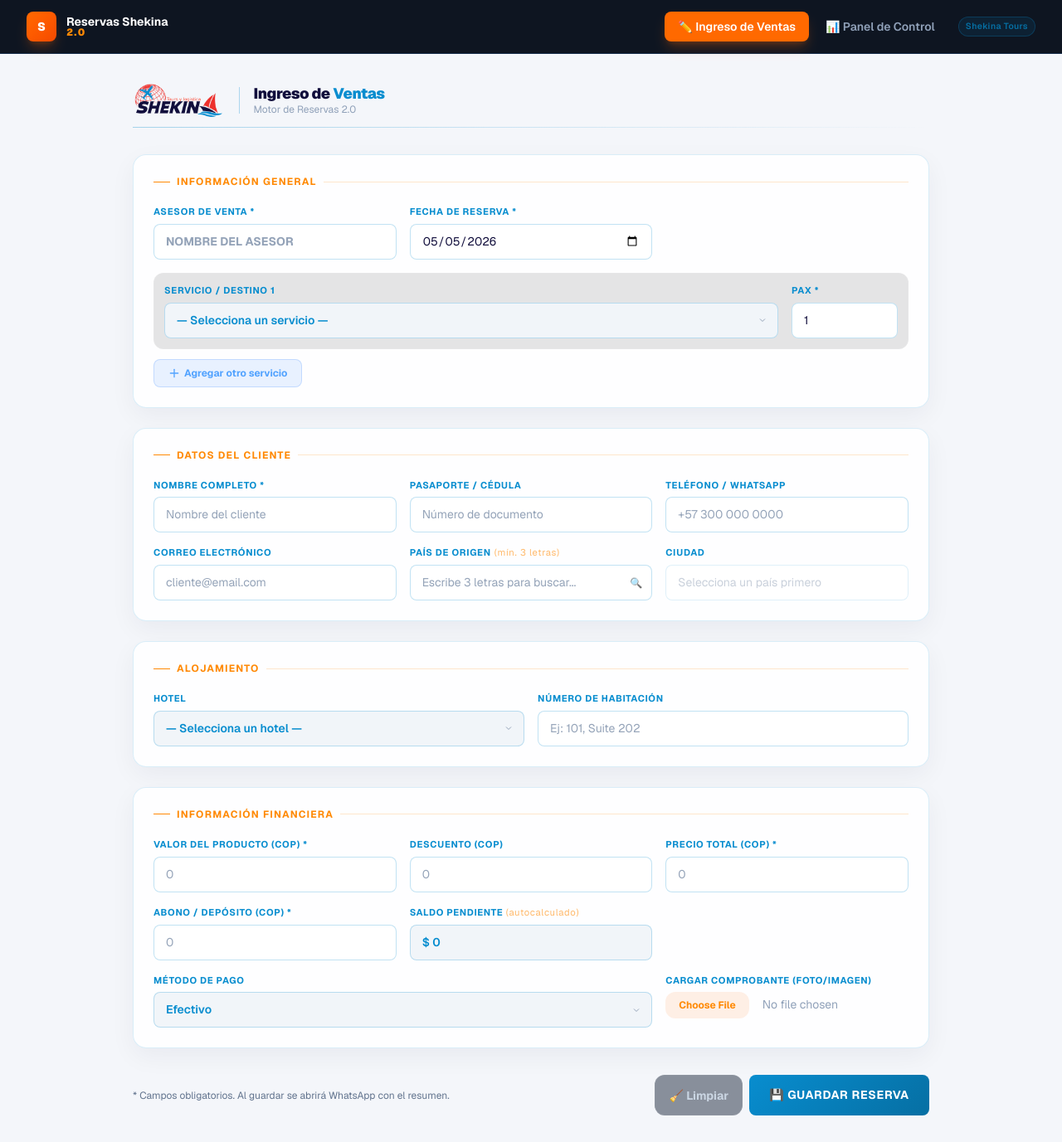
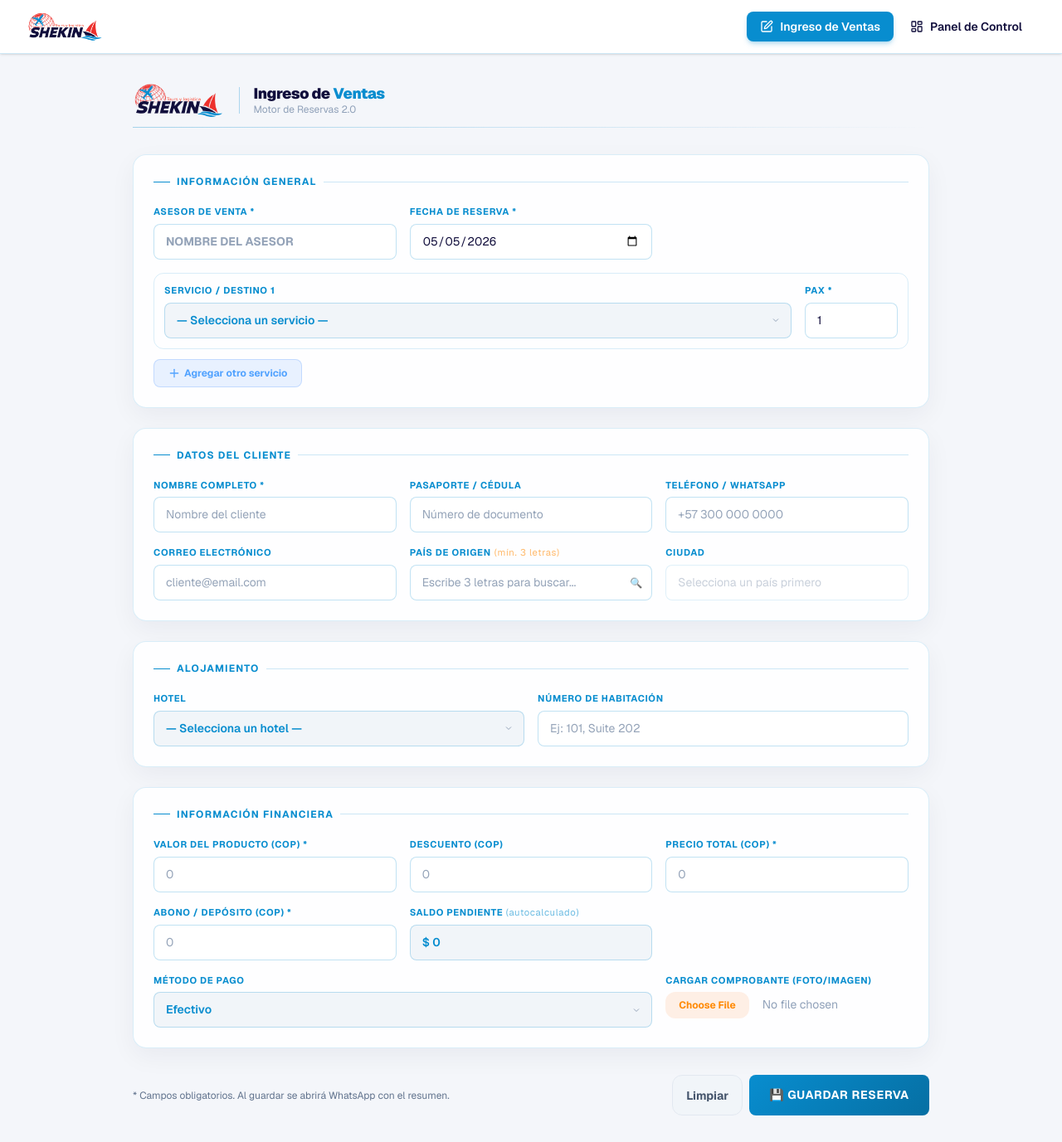
Before and after one commit to JCshekin17/Digitacion_shekina, a Next.js app: page /ventas in a window 1280 px wide. Shown: the whole page at 83% size. Built offline with nearby package versions, Linux system fonts and the light colour scheme.

Commit message:
feat(responsive): full light-mode responsive overhaul - navbar, form sections, dashboard KPIs and tabs all use Shekina brand colors with proper text contrast

```diff
--- a/src/components/Navbar.tsx
+++ b/src/components/Navbar.tsx
@@ -3,105 +3,92 @@
 import { useState } from 'react'
 import Link from 'next/link'
 import { usePathname } from 'next/navigation'
+import Image from 'next/image'
+import { LayoutDashboard, PenSquare, Menu, X } from 'lucide-react'
 
 export default function Navbar() {
   const pathname = usePathname()
   const [menuOpen, setMenuOpen] = useState(false)
 
+  const navLinks = [
+    { href: '/ventas',    label: 'Ingreso de Ventas', shortLabel: 'Ventas',    icon: <PenSquare className="w-4 h-4" /> },
+    { href: '/dashboard', label: 'Panel de Control',  shortLabel: 'Dashboard', icon: <LayoutDashboard className="w-4 h-4" /> },
+  ]
+
   return (
-    <nav className="sticky top-0 z-50 border-b border-[rgba(37,99,168,0.3)] bg-[rgba(7,14,26,0.97)] backdrop-blur-md">
+    <nav className="sticky top-0 z-50 border-b border-[#088DCF]/20 bg-white/95 backdrop-blur-md shadow-sm">
       <div className="max-w-7xl mx-auto px-4 sm:px-6 lg:px-8">
         <div className="flex items-center justify-between h-14 sm:h-16">
 
-          {/* Logo / Brand */}
-          <div className="flex items-center gap-2 sm:gap-3">
-            <div className="w-8 h-8 sm:w-9 sm:h-9 rounded-lg bg-gradient-to-br from-orange-500 to-orange-600 flex items-center justify-center shadow-lg shadow-orange-500/25 flex-shrink-0">
-              <span className="text-white font-black text-sm">S</span>
-            </div>
-            <div>
-              <p className="text-white font-bold text-xs sm:text-sm leading-none">Reservas Shekina</p>
-              <p className="text-orange-400 font-black text-xs leading-none tracking-widest">2.0</p>
-            </div>
-          </div>
+          {/* Logo */}
+          <Link href="/" className="flex-shrink-0">
+            <Image
+              src="/shekina-logo.png"
+              alt="Shekina Tours y Logística"
+              width={130}
+              height={48}
+              priority
+              className="object-contain h-8 sm:h-10 w-auto"
+            />
+          </Link>
 
           {/* Desktop Navigation */}
           <div className="hidden sm:flex items-center gap-1">
+            {navLinks.map((link) => (
               <Link
-              href="/ventas"
-              className={`px-3 sm:px-4 py-2 rounded-lg text-xs sm:text-sm font-semibold transition-all duration-200 ${
-                pathname === '/ventas'
-                  ? 'bg-orange-500 text-white shadow-lg shadow-orange-500/25'
-                  : 'text-slate-400 hover:text-white hover:bg-white/5'
+                key={link.href}
+                href={link.href}
+                className={`flex items-center gap-2 px-3 sm:px-4 py-2 rounded-lg text-xs sm:text-sm font-semibold transition-all duration-200 ${
+                  pathname === link.href
+                    ? 'bg-[#088DCF] text-white shadow-md shadow-[#088DCF]/25'
+                    : 'text-[#110E3C] hover:bg-[#088DCF]/10 hover:text-[#088DCF]'
                 }`}
               >
-              ✏️ <span className="hidden md:inline">Ingreso de </span>Ventas
+                {link.icon}
+                <span className="hidden md:inline">{link.label}</span>
+                <span className="md:hidden">{link.shortLabel}</span>
               </Link>
-            <Link
-              href="/dashboard"
-              className={`px-3 sm:px-4 py-2 rounded-lg text-xs sm:text-sm font-semibold transition-all duration-200 ${
-                pathname === '/dashboard'
-                  ? 'bg-orange-500 text-white shadow-lg shadow-orange-500/25'
-                  : 'text-slate-400 hover:text-white hover:bg-white/5'
-              }`}
-            >
-              📊 <span className="hidden md:inline">Panel de </span>Control
-            </Link>
-            <span className="badge badge-blue hidden lg:inline-block ml-2">Shekina Tours</span>
+            ))}
           </div>
 
           {/* Mobile hamburger */}
           <button
-            className="sm:hidden p-2 rounded-lg text-slate-400 hover:text-white hover:bg-white/5 transition-colors"
+            className="sm:hidden p-2 rounded-lg text-[#110E3C] hover:bg-[#088DCF]/10 transition-colors"
             onClick={() => setMenuOpen((v) => !v)}
             aria-label="Abrir menú"
           >
-            {menuOpen ? (
-              <svg className="w-5 h-5" fill="none" viewBox="0 0 24 24" stroke="currentColor">
-                <path strokeLinecap="round" strokeLinejoin="round" strokeWidth={2} d="M6 18L18 6M6 6l12 12" />
-              </svg>
-            ) : (
-              <svg className="w-5 h-5" fill="none" viewBox="0 0 24 24" stroke="currentColor">
-                <path strokeLinecap="round" strokeLinejoin="round" strokeWidth={2} d="M4 6h16M4 12h16M4 18h16" />
-              </svg>
-            )}
+            {menuOpen
+              ? <X className="w-5 h-5" />
+              : <Menu className="w-5 h-5" />
+            }
           </button>
         </div>
       </div>
 
       {/* Mobile menu dropdown */}
       {menuOpen && (
-        <div className="sm:hidden border-t border-[rgba(37,99,168,0.2)] bg-[rgba(7,14,26,0.98)]">
+        <div className="sm:hidden border-t border-[#088DCF]/15 bg-white shadow-lg">
           <div className="px-4 py-3 space-y-1">
+            {navLinks.map((link) => (
               <Link
-              href="/ventas"
+                key={link.href}
+                href={link.href}
                 onClick={() => setMenuOpen(false)}
                 className={`flex items-center gap-3 px-4 py-3 rounded-xl text-sm font-semibold transition-all duration-200 ${
-                pathname === '/ventas'
-                  ? 'bg-orange-500/15 text-orange-400 border border-orange-500/30'
-                  : 'text-slate-300 hover:text-white hover:bg-white/5'
+                  pathname === link.href
+                    ? 'bg-[#088DCF]/10 text-[#088DCF] border border-[#088DCF]/30'
+                    : 'text-[#110E3C] hover:text-[#088DCF] hover:bg-[#088DCF]/05'
                 }`}
               >
-              <span className="text-lg">✏️</span>
+                {link.icon}
                 <div>
-                <p className="font-bold">Ingreso de Ventas</p>
-                <p className="text-xs text-slate-500 font-normal">Registrar nueva reserva</p>
+                  <p className="font-bold">{link.label}</p>
+                  <p className="text-xs text-slate-500 font-normal">
+                    {link.href === '/ventas' ? 'Registrar nueva reserva' : 'KPIs y reportes CSV'}
+                  </p>
                 </div>
               </Link>
-            <Link
-              href="/dashboard"
-              onClick={() => setMenuOpen(false)}
-              className={`flex items-center gap-3 px-4 py-3 rounded-xl text-sm font-semibold transition-all duration-200 ${
-                pathname === '/dashboard'
-                  ? 'bg-orange-500/15 text-orange-400 border border-orange-500/30'
-                  : 'text-slate-300 hover:text-white hover:bg-white/5'
-              }`}
-            >
-              <span className="text-lg">📊</span>
-              <div>
-                <p className="font-bold">Panel de Control</p>
-                <p className="text-xs text-slate-500 font-normal">KPIs y reportes CSV</p>
-              </div>
-            </Link>
+            ))}
           </div>
         </div>
       )}
--- a/src/components/SalesForm.tsx
+++ b/src/components/SalesForm.tsx
@@ -455,10 +455,10 @@ export default function SalesForm() {
 
         {/* ── Información General ── */}
         <div className="glass-card p-4 sm:p-6">
-          <h2 className="text-xs font-bold text-orange-400 uppercase tracking-widest mb-5 flex items-center gap-2">
-            <span className="inline-block w-5 h-px bg-orange-400" />
+          <h2 className="text-xs font-bold text-[#088DCF] uppercase tracking-widest mb-5 flex items-center gap-2">
+            <span className="inline-block w-5 h-px bg-[#088DCF]" />
             Información General
-            <span className="inline-block flex-1 h-px bg-orange-400/20" />
+            <span className="inline-block flex-1 h-px bg-[#088DCF]/20" />
           </h2>
           <div className="grid grid-cols-1 sm:grid-cols-2 lg:grid-cols-3 gap-4 mb-4">
             <div>
@@ -480,7 +480,7 @@ export default function SalesForm() {
 
           <div className="space-y-3">
             {form.services.map((svc, index) => (
-              <div key={index} className="flex gap-4 items-end bg-black/10 p-3 rounded-xl border border-white/5 relative group">
+              <div key={index} className="flex flex-col sm:flex-row gap-3 sm:gap-4 items-stretch sm:items-end bg-[#088DCF]/05 p-3 rounded-xl border border-[#088DCF]/15 relative group">
                 <div className="flex-1">
                   <label className="label-corp text-[10px]">Servicio / Destino {index + 1}</label>
                   <select
@@ -503,7 +503,7 @@ export default function SalesForm() {
                     ))}
                   </select>
                 </div>
-                <div className="w-24 sm:w-32">
+                <div className="w-full sm:w-28">
                   <label className="label-corp text-[10px]">Pax *</label>
                   <input
                     type="number" min="1" max="100" required
@@ -534,10 +534,10 @@ export default function SalesForm() {
 
         {/* ── Datos del Cliente ── */}
         <div className="glass-card p-4 sm:p-6">
-          <h2 className="text-xs font-bold text-orange-400 uppercase tracking-widest mb-5 flex items-center gap-2">
-            <span className="inline-block w-5 h-px bg-orange-400" />
+          <h2 className="text-xs font-bold text-[#088DCF] uppercase tracking-widest mb-5 flex items-center gap-2">
+            <span className="inline-block w-5 h-px bg-[#088DCF]" />
             Datos del Cliente
-            <span className="inline-block flex-1 h-px bg-orange-400/20" />
+            <span className="inline-block flex-1 h-px bg-[#088DCF]/20" />
           </h2>
           <div className="grid grid-cols-1 sm:grid-cols-2 lg:grid-cols-3 gap-4">
             <div className="sm:col-span-2 lg:col-span-1">
@@ -620,10 +620,10 @@ export default function SalesForm() {
 
         {/* ── Alojamiento ── */}
         <div className="glass-card p-4 sm:p-6">
-          <h2 className="text-xs font-bold text-orange-400 uppercase tracking-widest mb-5 flex items-center gap-2">
-            <span className="inline-block w-5 h-px bg-orange-400" />
+          <h2 className="text-xs font-bold text-[#088DCF] uppercase tracking-widest mb-5 flex items-center gap-2">
+            <span className="inline-block w-5 h-px bg-[#088DCF]" />
             Alojamiento
-            <span className="inline-block flex-1 h-px bg-orange-400/20" />
+            <span className="inline-block flex-1 h-px bg-[#088DCF]/20" />
           </h2>
           <div className="grid grid-cols-1 sm:grid-cols-2 gap-4">
 
@@ -678,10 +678,10 @@ export default function SalesForm() {
 
         {/* ── Financiero ── */}
         <div className="glass-card p-4 sm:p-6">
-          <h2 className="text-xs font-bold text-orange-400 uppercase tracking-widest mb-5 flex items-center gap-2">
-            <span className="inline-block w-5 h-px bg-orange-400" />
+          <h2 className="text-xs font-bold text-[#088DCF] uppercase tracking-widest mb-5 flex items-center gap-2">
+            <span className="inline-block w-5 h-px bg-[#088DCF]" />
             Información Financiera
-            <span className="inline-block flex-1 h-px bg-orange-400/20" />
+            <span className="inline-block flex-1 h-px bg-[#088DCF]/20" />
           </h2>
           <div className="grid grid-cols-1 sm:grid-cols-2 lg:grid-cols-3 gap-4">
             <div>
@@ -719,7 +719,7 @@ export default function SalesForm() {
             <div>
               <label className="label-corp" htmlFor="balance_display">
                 Saldo Pendiente{' '}
-                <span className="text-orange-400/60 normal-case font-normal">(autocalculado)</span>
+                <span className="text-[#088DCF]/60 normal-case font-normal">(autocalculado)</span>
               </label>
               <input
                 id="balance_display" name="balance_display" type="text"
@@ -747,7 +747,7 @@ export default function SalesForm() {
                 <option value="Link de Pago">Link de Pago</option>
               </select>
               {appliesSurcharge && (
-                <div className="mt-2 animate-fade-in flex items-start gap-2 text-xs text-orange-400 bg-orange-500/10 p-2 rounded-lg border border-orange-500/20">
+                <div className="mt-2 animate-fade-in flex items-start gap-2 text-xs text-[#088DCF] bg-[#088DCF]/08 p-2 rounded-lg border border-[#088DCF]/20">
                   <Info className="w-4 h-4 shrink-0 mt-0.5" />
                   <p>
                     Se ha anexado un <strong>7% de recargo ({formatCurrency(surcharge)})</strong> al costo del servicio por uso de pasarela de pago.
@@ -781,17 +781,17 @@ export default function SalesForm() {
           </div>
 
           {balance > 0 && (
-            <div className="mt-4 p-3 rounded-lg bg-orange-500/10 border border-orange-500/20 flex items-center gap-2">
-              <AlertTriangle className="w-4 h-4 text-orange-400 shrink-0" />
-              <p className="text-orange-300 text-sm">
+            <div className="mt-4 p-3 rounded-lg bg-amber-50 border border-amber-300/50 flex items-center gap-2">
+              <AlertTriangle className="w-4 h-4 text-amber-600 shrink-0" />
+              <p className="text-amber-700 text-sm">
                 Saldo pendiente de <span className="font-bold">{formatCurrency(balance)}</span> por cobrar al cliente.
               </p>
             </div>
           )}
           {balance === 0 && form.total_price > 0 && (
-            <div className="mt-4 p-3 rounded-lg bg-emerald-500/10 border border-emerald-500/20 flex items-center gap-2">
-              <CheckCircle2 className="w-4 h-4 text-emerald-400 shrink-0" />
-              <p className="text-emerald-300 text-sm font-semibold">Reserva pagada en su totalidad.</p>
+            <div className="mt-4 p-3 rounded-lg bg-emerald-50 border border-emerald-300/50 flex items-center gap-2">
+              <CheckCircle2 className="w-4 h-4 text-emerald-600 shrink-0" />
+              <p className="text-emerald-700 text-sm font-semibold">Reserva pagada en su totalidad.</p>
             </div>
           )}
         </div>
@@ -815,9 +815,9 @@ export default function SalesForm() {
                 setSuccess(false)
               }}
               disabled={loading}
-              className="px-4 py-3 sm:py-2 bg-slate-800/50 hover:bg-slate-800 text-slate-300 rounded-xl border border-white/5 font-bold text-sm transition-all"
+              className="px-4 py-3 sm:py-2 bg-slate-100 hover:bg-slate-200 text-slate-600 rounded-xl border border-slate-200 font-bold text-sm transition-all"
             >
-              🧹 Limpiar
+              Limpiar
             </button>
             <button
               type="submit" disabled={loading}
```
Also changed, not shown: src/components/Dashboard.tsx (+12 -12 lines). Lines whose indentation alone changed are shown as unchanged.
